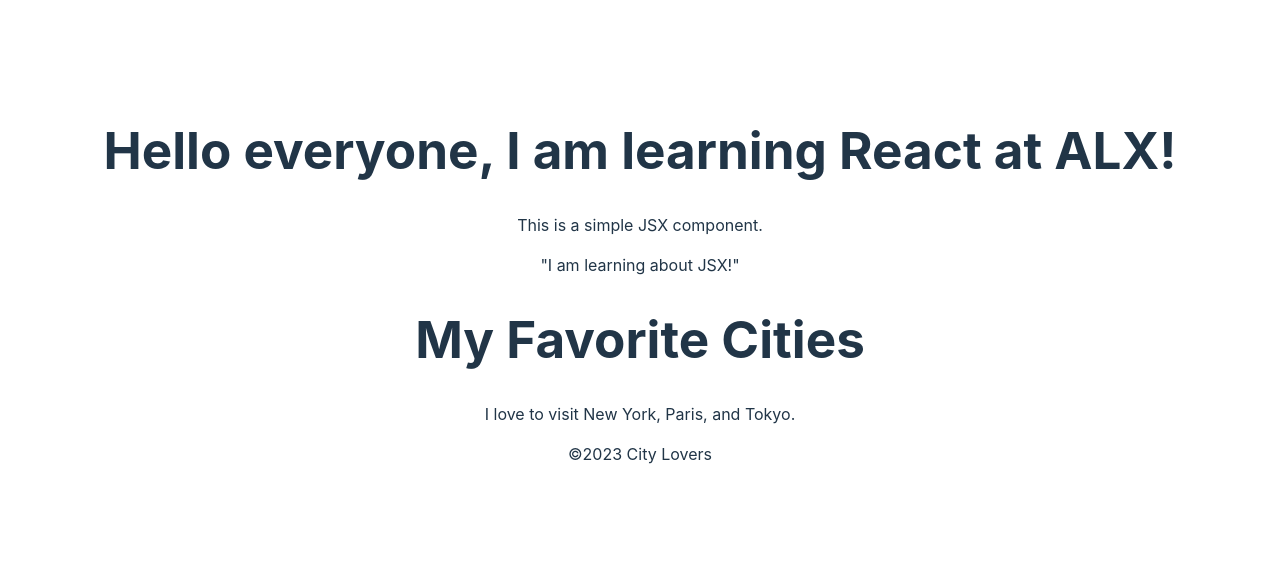
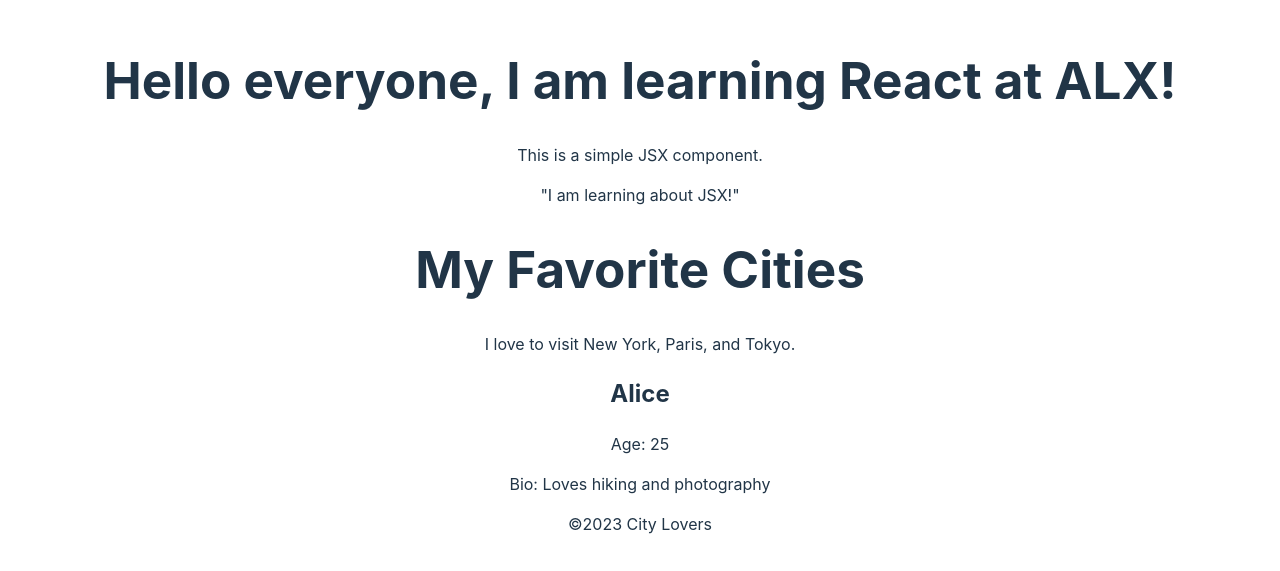
Before and after one commit to ernestkeitharthur/alx-fe-reactjs, a React (Vite) app in the folder alx-react-app/: page / in a window 1280 px wide. Shown: the part 115-686 px from the top of the page. Built offline with nearby package versions, Linux system fonts and the light colour scheme.

Commit message:
Update App.jsx

```diff
--- a/alx-react-app/src/App.jsx
+++ b/alx-react-app/src/App.jsx
@@ -6,6 +6,7 @@
 import Header from '/src/components/Header'
 import MainContent from '/src/components/MainContent'
 import Footer from '/src/components/Footer'
+import UserProfile from '/src/components/UserProfile'
 
 function App() {
   const [count, setCount] = useState(0)
@@ -15,6 +16,7 @@
     <WelcomeMessage />
     <Header />
     <MainContent />
+    <UserProfile name="Alice" age="25" bio="Loves hiking and photography"/>
     <Footer />
     </>
   )
```
